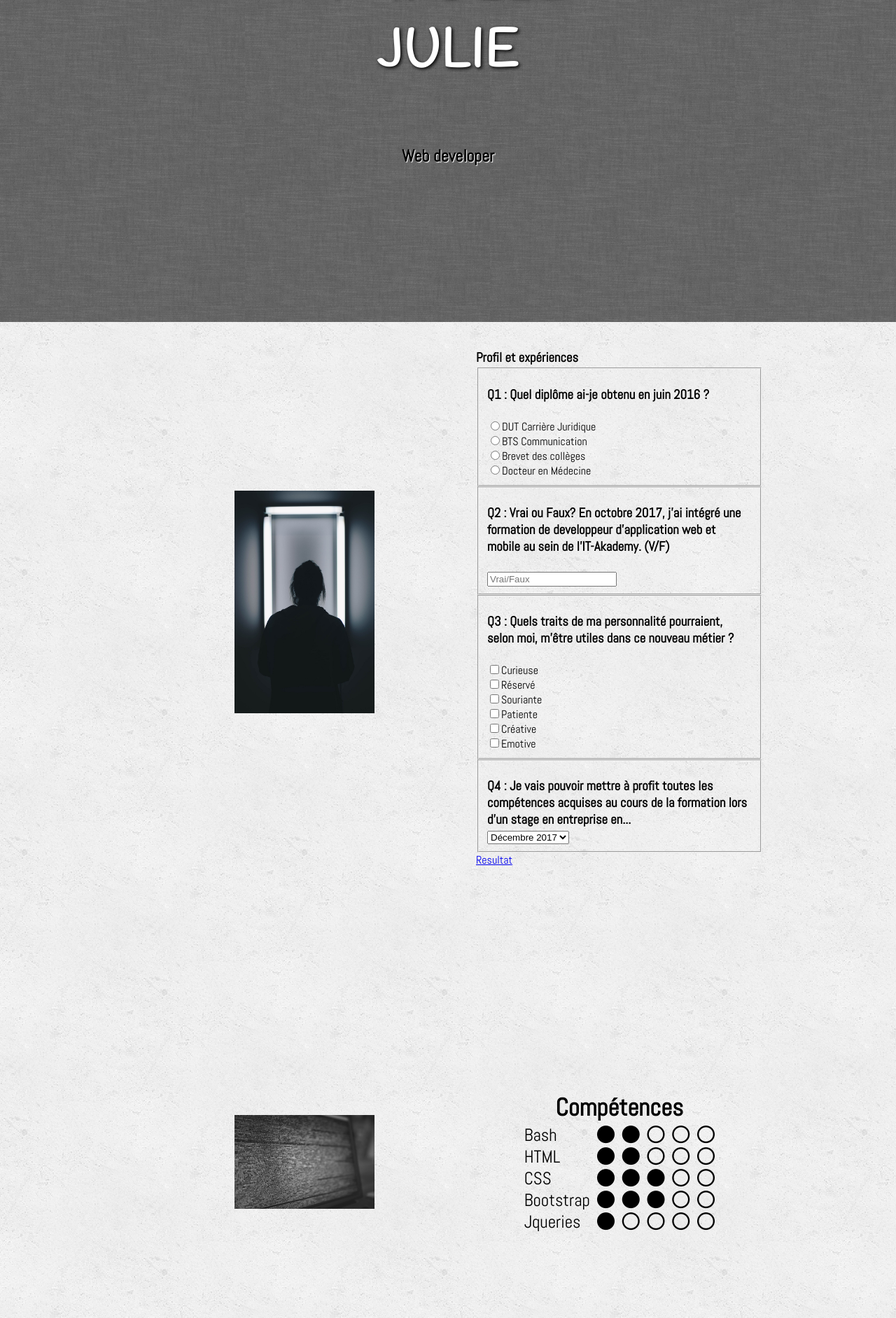
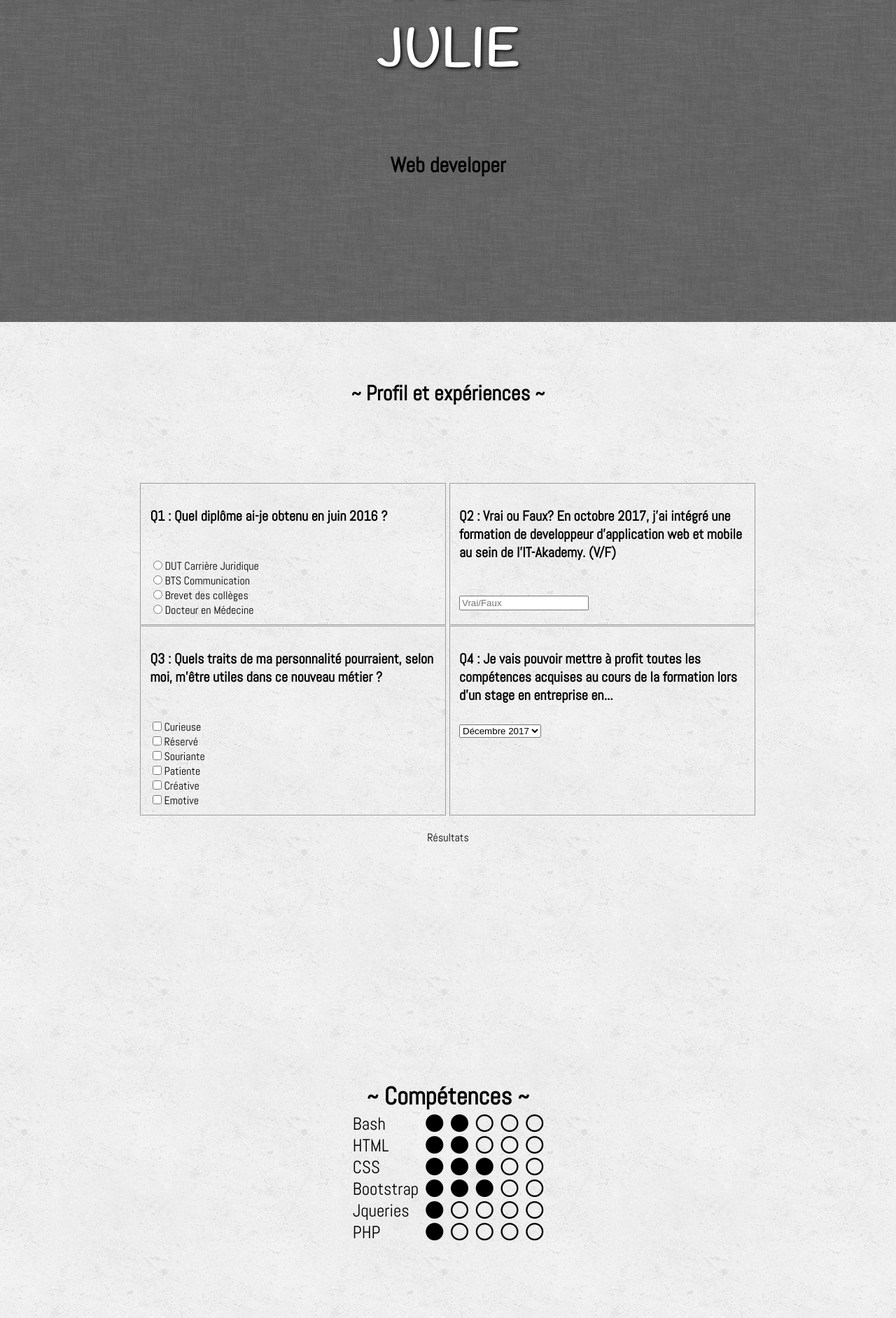
Before and after one commit to juliefayolle/juliefayolle.github.io, a PHP site: page / in a window 1280 px wide. Shown: the part 340-2223 px from the top of the page at 70% size. Run offline with PHP 8.4, Linux system fonts and the light colour scheme; some libraries are stand-ins or nearby versions; some web fonts are replaced.

Commit message:
Version 1.5

```diff
--- a/script.js
+++ b/script.js
@@ -1,12 +1,10 @@
 $(document).ready(function(){
   $('a[data-action="getResult"]').on('click', function(e) {
     e.preventDefault();
-    $.each($('#knowMe input'), function(index, value) {
-      if($(value).val() == 1) {
-          debugger;
-          $(value).css('background-color', 'green');
-      }
-    })
+    $('fieldset#diplome').prepend('<h4 class="style-reponses">BTS Communication</h4>');
+    $('fieldset#formation').prepend('<h4 class="style-reponses">Vrai</h4>');
+    $('fieldset#personnalite').prepend('<h4 class="style-reponses">Curieuse, patiente et créative</h4>');
+    $('fieldset#stage').prepend('<h4 class="style-reponses">Janvier 2018</h4>');
+
   })
-
 });
--- a/style.css
+++ b/style.css
@@ -69,7 +69,7 @@ html {
     padding-right: 10px;
 }
 .img-size {
-    width: 200px;
+    width: 350px;
     height: auto;
 }
 .padding-competences {
@@ -79,8 +79,29 @@ html {
     padding-right: 40px;
     padding-left: 40px;
 }
-
-
+.flex-center {
+  display: flex;
+  justify-content: center;
+}
+.wrapper {
+   flex-wrap: wrap;
+ }
+.form-quiz {
+  max-width: 40%;
+  width: 40%;
+}
+.text-align-center {
+  text-align: center;
+}
+.style-button {
+  margin-top: 20px;
+  text-decoration: none;
+  color: black;
+}
+.style-reponses {
+  text-align: center;
+  color: #1AC607;
+}
 /**
  --------------BODY------------------
   */
@@ -148,16 +169,24 @@ main p {
 }
 main h3 {
   margin-bottom: 2px;
+  font-size: 30px;
+}
+main h4 {
+  font-size: 20px;
+}
+main input {
+  outline: none;
+
 }
 
 #accueil {
-  background-image: url(backgroundgrey.png);
+  background-image: url(img/backgroundgrey.png);
 }
 #profil {
-  background-image: url(backgroundwhite.png);
+  background-image: url(img/backgroundwhite.png);
 }
 #competences {
-  background-image: url(backgroundwhite.png);
+  background-image: url(img/backgroundwhite.png);
   font-size : 15px;
 }
 #competences h3 {
@@ -168,7 +197,7 @@ main h3 {
   font-size: 25px;
 }
 #contact {
-  background-image: url(backgroundgrey.png);
+  background-image: url(img/backgroundgrey.png);
   font-size: 20px;
 }
 
@@ -177,7 +206,7 @@ main h3 {
  -------------FOOTER---------------
   */
 footer {
-  background-image: url(backgroundgrey.png);
+  background-image: url(img/backgroundgrey.png);
 }
 
 
--- a/templates/head.html
+++ b/templates/head.html
@@ -4,6 +4,7 @@
     <meta charset="UTF-8">
     <title>Portfolio Julie Fayolle</title>
     <link rel="stylesheet" href="style.css">
+    <link rel="shortcut icon" href="img/favicon.ico"/>
     <script src="https://use.fontawesome.com/8660b7bffd.js"></script>
     <link href="https://fonts.googleapis.com/css?family=Poiret+One|Baloo+Chettan|Abel|Handlee" rel="stylesheet">
     <script
--- a/templates/main.html
+++ b/templates/main.html
@@ -1,31 +1,28 @@
 <main>
   <section id="accueil" class="flex-container flex-wrap direction-column section-container element-style">
     <h1>FAYOLLE<br>JULIE</h1>
-    <h2>Web developer</h2>
+    <h3>Web developer</h2>
   </section>
   <section id="profil" class="flex-container flex-wrap section-container element-style">
-    <div class="half-size min-size-small flex-container padding">
-      <img class="img-size" src="profil.jpg">
-    </div>
-    <div class="half-size min-size-small">
-      <h3>Profil et expériences</h3>
 
-<form id="knowMe" action="./quizProfil.php">
-  <fieldset>
-    <h3><b>Q1 : </b>Quel diplôme ai-je obtenu en juin 2016 ? <br></h3>
+      <h3>~ Profil et expériences ~</h3>
+
+<form class="flex-wrap flex-center" id="knowMe" action="./quizProfil.php">
+  <fieldset id="diplome" class="form-quiz">
+    <h4><b>Q1 : </b>Quel diplôme ai-je obtenu en juin 2016 ? <br></h4>
     <br><input type=radio name="Q1" value=0>DUT Carrière Juridique</input>
     <br><input type=radio name="Q1" value=1>BTS Communication</input>
     <br><input type=radio name="Q1" value=0>Brevet des collèges</input>
     <br><input type=radio name="Q1" value=0>Docteur en Médecine</input>
   </fieldset>
 
-  <fieldset>
-    <h3><b>Q2 : </b>Vrai ou Faux? En octobre 2017, j'ai intégré une formation de developpeur d'application web et mobile au sein de l'IT-Akademy. (V/F)<br></h3>
+  <fieldset id="formation" class="form-quiz">
+    <h4><b>Q2 : </b>Vrai ou Faux? En octobre 2017, j'ai intégré une formation de developpeur d'application web et mobile au sein de l'IT-Akademy. (V/F)<br></h4>
     <br><input type=text name="Q2" placeholder="Vrai/Faux">
     </fieldset>
 
-  <fieldset>
-    <h3><b>Q3 : </b>Quels traits de ma personnalité pourraient, selon moi, m'être utiles dans ce nouveau métier ?<br></h3>
+  <fieldset id="personnalite" class="form-quiz">
+    <h4><b>Q3 : </b>Quels traits de ma personnalité pourraient, selon moi, m'être utiles dans ce nouveau métier ?<br></h4>
     <br><input type=checkbox name="Q3a" value=1>Curieuse</input>
     <br><input type=checkbox name="Q3b" value=0>Réservé</input>
     <br><input type=checkbox name="Q3c" value=0>Souriante</input>
@@ -34,30 +31,23 @@
     <br><input type=checkbox name="Q3f" value=0>Emotive</input>
   </fieldset>
 
-  <fieldset>
-    <h3><b>Q4 : </b>Je vais pouvoir mettre à profit toutes les compétences acquises au cours de la formation lors d'un stage en entreprise en...<br></h3>
+  <fieldset id="stage" class="form-quiz">
+    <h4><b>Q4 : </b>Je vais pouvoir mettre à profit toutes les compétences acquises au cours de la formation lors d'un stage en entreprise en...<br></h4>
     <select>
       <option name="Q4" value="0">Décembre 2017</option>
       <option name="Q4" value="1">Janvier 2018</option>
       <option name="Q4" value="0">Avril 2018</option>
     </select>
   </fieldset>
-  <a data-action="getResult" href="#">Resultat</a>
+  <a class="form-quiz text-align-center style-button" data-action="getResult" href="#">Résultats</a>
 </form>
 
 
-
-
-
-
-      </div>
   </section>
   <section id="competences" class="flex-container flex-wrap section-container element-style">
-    <div class="half-size min-size-small flex-container padding">
-      <img class="img-size" src="code.jpg">
-    </div>
+
     <div class="half-size min-size-small">
-      <h3 class="flex-container">Compétences</h3>
+      <h3 class="flex-container">~ Compétences ~</h3>
       <div class="flex-container">
       <div>
       <ul class="list-no-style">
@@ -66,6 +56,7 @@
         <li>CSS</li>
         <li>Bootstrap</li>
         <li>Jqueries</li>
+        <li>PHP</li>
       </ul>
       </div>
       <div class="padding-competences">
@@ -105,13 +96,20 @@
             <i class="fa fa-circle-o padding-competences" aria-hidden="true"></i>
             <i class="fa fa-circle-o padding-competences" aria-hidden="true"></i>
           </li>
+          <li>
+            <i class="fa fa-circle padding-competences" aria-hidden="true"></i>
+            <i class="fa fa-circle-o padding-competences" aria-hidden="true"></i>
+            <i class="fa fa-circle-o padding-competences" aria-hidden="true"></i>
+            <i class="fa fa-circle-o padding-competences" aria-hidden="true"></i>
+            <i class="fa fa-circle-o padding-competences" aria-hidden="true"></i>
+          </li>
       </div>
      </div>
    </div>
   </section>
   <section id="contact" class="flex-container flex-wrap flex-wrap-reverse section-container element-style">
     <div class="half-size min-size-small">
-      <h3 class="flex-container">Contactez moi</h3>
+      <h3 class="flex-container">~ Contactez moi ~</h3>
       <div class="flex-container">
         <div>
         <ul class="list-no-style">
@@ -127,7 +125,7 @@
       </div>
     </div>
     <div class="half-size min-size-small flex-container">
-      <img class="img-size" src="machine-ecrire.jpg">
+      <img class="img-size" src="img/machine-ecrire.jpg">
     </div>
   </section>
 </main>
```
Also changed, not shown: img/backgroundgrey.png (added), img/backgroundwhite.png (added), img/code.jpg (added), img/favicon.ico (added), img/machine-ecrire.jpg (added), img/profil.jpg (added). Lines whose indentation alone changed are shown as unchanged.
